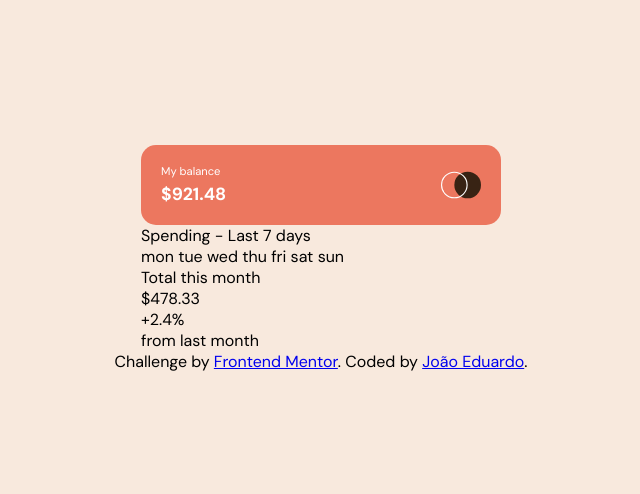
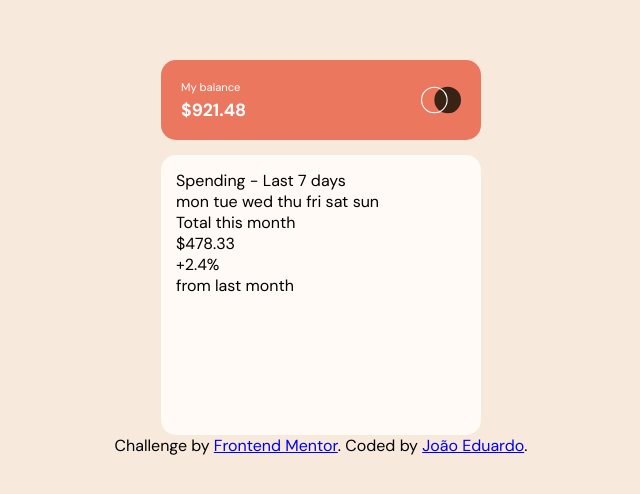
Before and after one commit to joaocorner/expenses-chart-component, a plain HTML site: page index.html in a window 1280 px wide. Shown: the part 142-636 px from the top of the page, without its empty margins (319-959 px from the left). Drawn offline with Linux system fonts and the light colour scheme.

Commit message:
style: adjusting second box

```diff
--- a/style.css
+++ b/style.css
@@ -22,7 +22,7 @@ body {
 }
 
 .box1 {
-  width: 340px;
+  width: 300px;
   height: 80px;
   background-color: hsl(10, 79%, 65%);
   color: white;
@@ -32,6 +32,7 @@ body {
   align-items: center;
   justify-content: space-between;
   padding-left: 20px;
+  margin-bottom: 15px;
 }
 
 .box1-title {
@@ -49,3 +50,10 @@ body {
   height: 40px;
   padding-right: 20px;
 }
+
+.box2 {
+  background-color: hsl(33, 100%, 98%);
+  border-radius: 15px;
+  padding: 15px;
+  height: 250px;
+}
```
